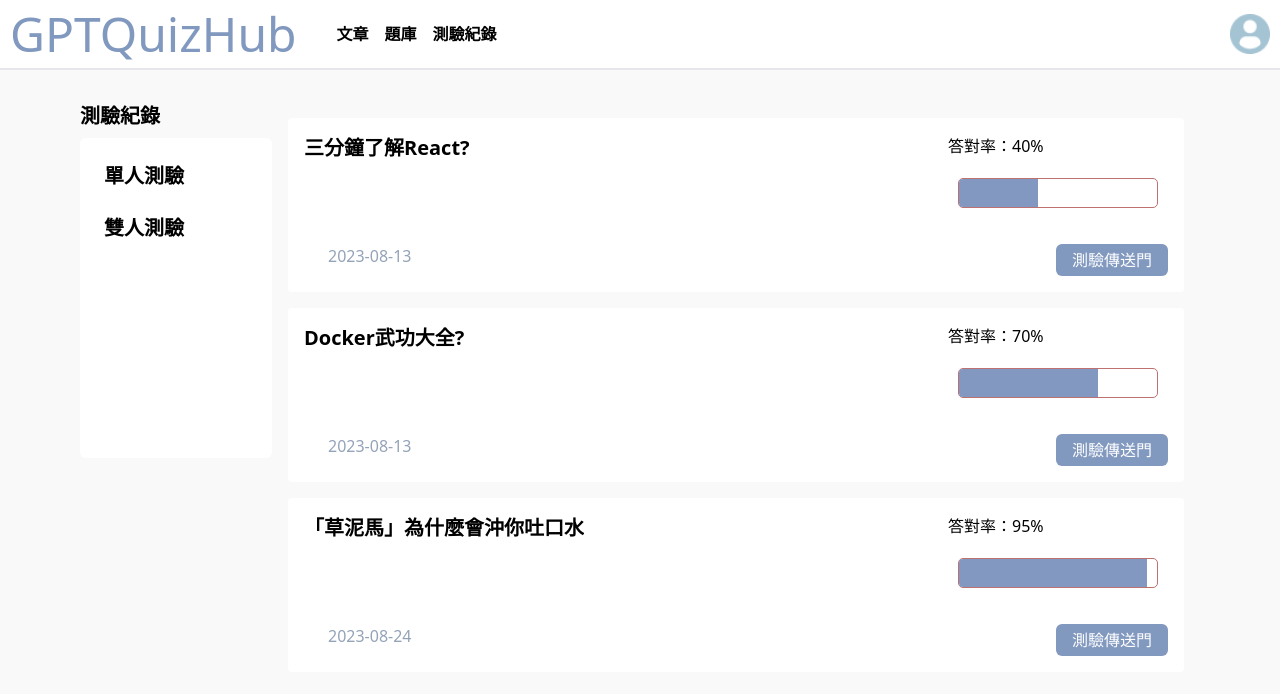
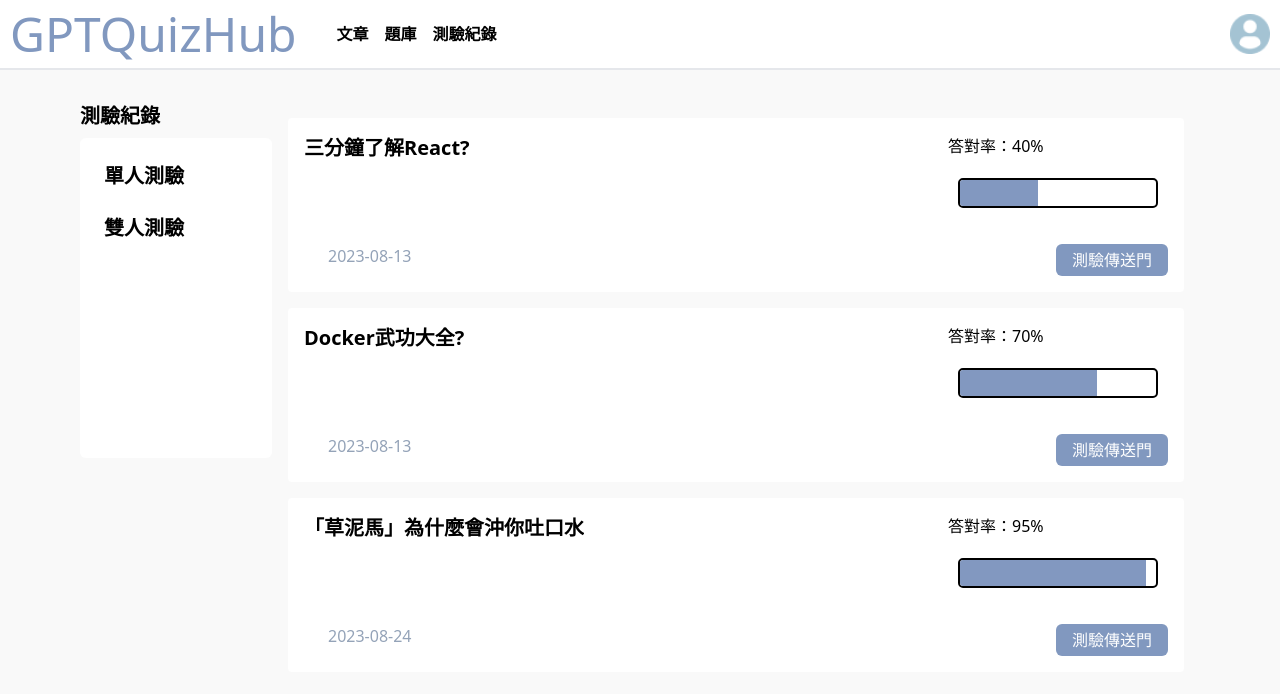
Before and after one commit to gemii0606/GPTQuizHub, a Next.js app in the folder frontend/: page /test-histories in a window 1280 px wide. Shown: the top 694 px of the page. Built offline with nearby package versions, Linux system fonts and the light colour scheme.

Commit message:
style(progressbar): change the frame into black

```diff
--- a/frontend/components/test-histories/progressbar.jsx
+++ b/frontend/components/test-histories/progressbar.jsx
@@ -12,7 +12,7 @@ const StyledAnimatedProgress = styled.div`
   height: 30px;
   border-radius: 5px;
   margin: 20px 10px;
-  border: 1px solid rgb(189, 113, 113);
+  border: 2px solid black;
   overflow: hidden;
   position: relative;
 `;
```
